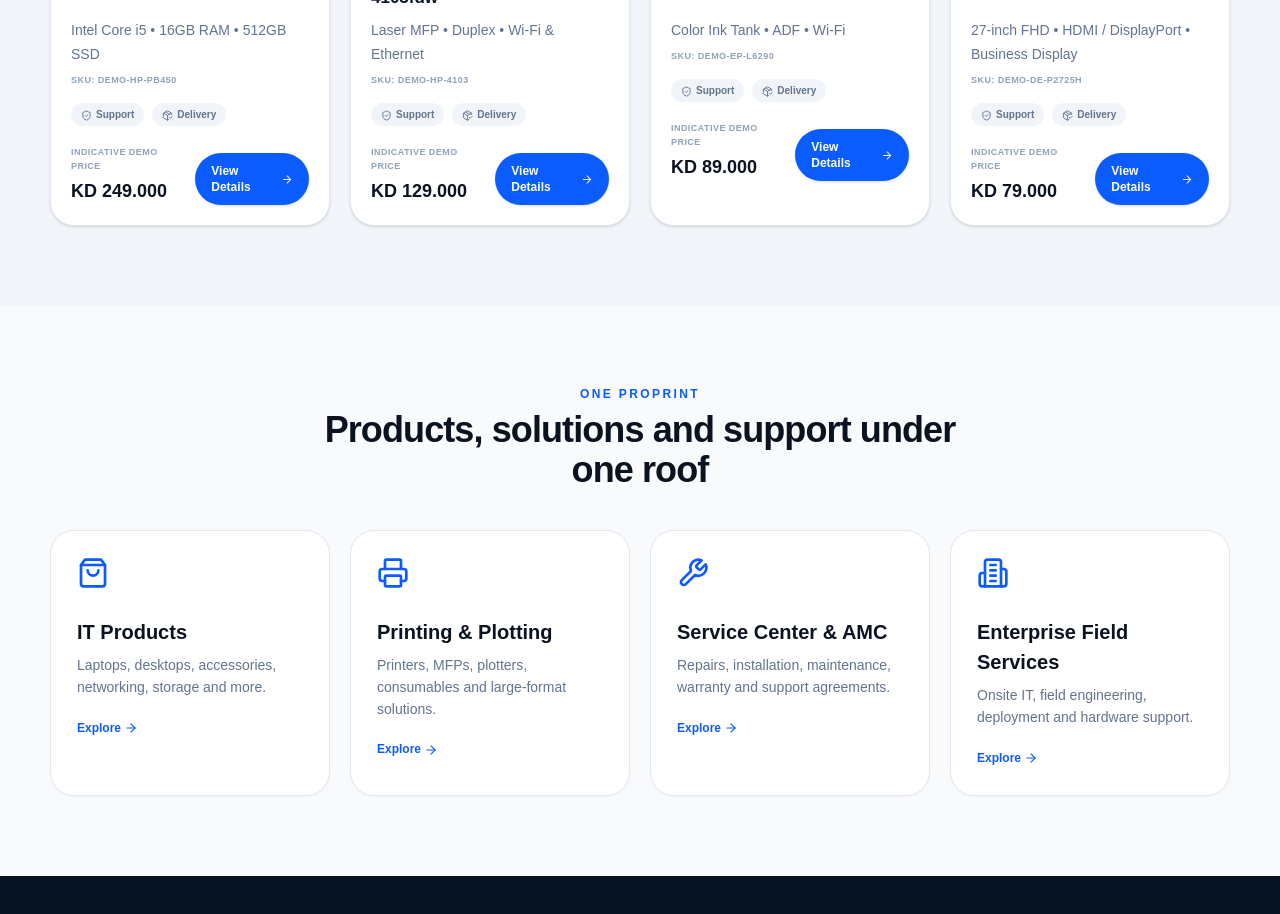
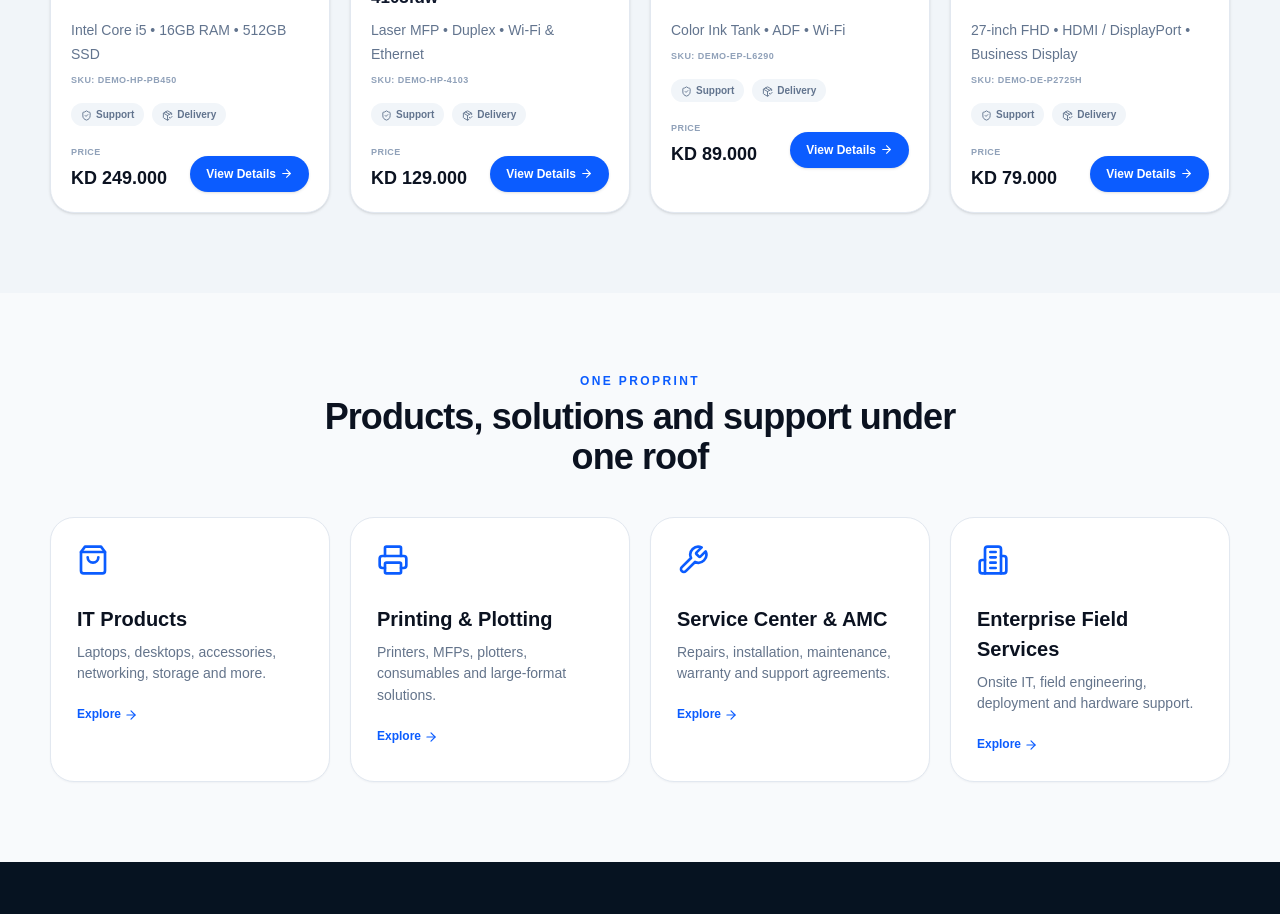
Before and after one commit to broprint/proprint-solutions-2026, a Next.js app: page / in a window 1280 px wide. Shown: the part 2300-3214 px from the top of the page. Built offline with nearby package versions, Linux system fonts and the light colour scheme.

Commit message:
Update catalog pricing label

```diff
--- a/components/ProductCard.tsx
+++ b/components/ProductCard.tsx
@@ -17,7 +17,7 @@ export function ProductCard({ product }: { product:Product }) {
       <p className="mt-2 text-sm leading-6 text-slate-500">{product.specs.join(' • ')}</p>
       {product.sku && <div className="mt-2 text-[9px] font-bold uppercase tracking-wider text-slate-400">SKU: {product.sku}</div>}
       <div className="mt-4 flex flex-wrap gap-2 text-[10px] font-bold text-slate-500"><span className="rounded-full bg-slate-100 px-2.5 py-1"><ShieldCheck className="mr-1 inline" size={11}/>Support</span><span className="rounded-full bg-slate-100 px-2.5 py-1"><PackageCheck className="mr-1 inline" size={11}/>Delivery</span></div>
-      <div className="mt-5 flex items-end justify-between gap-3"><div><div className="text-[9px] font-bold uppercase tracking-wider text-slate-400">{quoteOnly?'Business pricing':'Indicative demo price'}</div><b className="mt-1 block text-lg">{product.price}</b></div><Link href={`/products/${product.slug}`} aria-label={`View details for ${product.name}`} className="inline-flex items-center rounded-full bg-[#0b5cff] px-4 py-2.5 text-xs font-black text-white shadow-sm transition hover:bg-[#084bcf] hover:shadow-md focus-visible:outline-none focus-visible:ring-2 focus-visible:ring-[#0b5cff] focus-visible:ring-offset-2">View Details <ArrowRight className="ml-1" size={13}/></Link></div>
+      <div className="mt-5 flex items-end justify-between gap-3"><div><div className="text-[9px] font-bold uppercase tracking-wider text-slate-400">{quoteOnly?'Business pricing':'Price'}</div><b className="mt-1 block text-lg">{product.price}</b></div><Link href={`/products/${product.slug}`} aria-label={`View details for ${product.name}`} className="inline-flex items-center rounded-full bg-[#0b5cff] px-4 py-2.5 text-xs font-black text-white shadow-sm transition hover:bg-[#084bcf] hover:shadow-md focus-visible:outline-none focus-visible:ring-2 focus-visible:ring-[#0b5cff] focus-visible:ring-offset-2">View Details <ArrowRight className="ml-1" size={13}/></Link></div>
     </div>
   </article>;
 }
```
